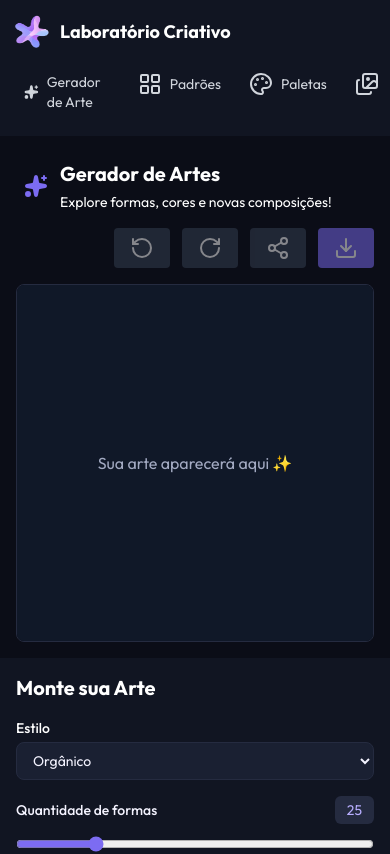
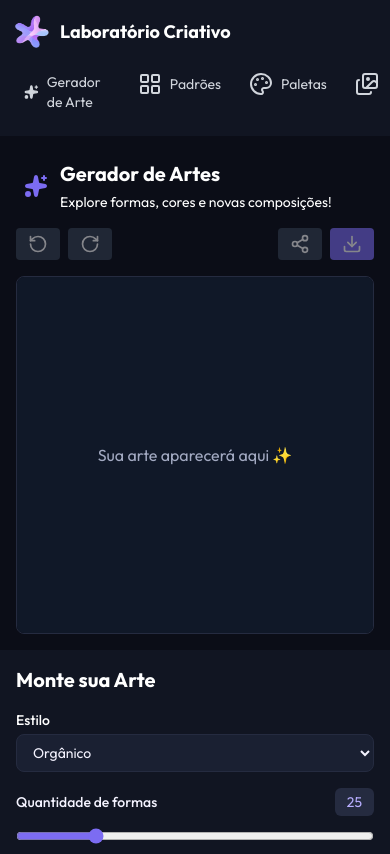
Before and after one commit to carolinneVictoria/creative-lab, a React (Vite) app: page / in a window 390 px wide. Shown: the top 854 px of the page. Built offline with nearby package versions, Linux system fonts and the light colour scheme.

Commit message:
feat: improve button styling and layout for better mobile usability in Principal component

```diff
--- a/src/components/Principal.tsx
+++ b/src/components/Principal.tsx
@@ -151,38 +151,39 @@ export function Principal({ art, canUndo, canRedo, onUndo, onRedo }: PrincipalPr
       </header>
 
       <div className="mb-4 flex shrink-0 justify-end">
-        <div ref={actionsRef} className="flex items-center gap-3 lg:mb-4 lg:gap-4">
+        {/* Celular: desfazer/refazer à esquerda e compartilhar/baixar à direita */}
+        <div ref={actionsRef} className="flex w-full items-center gap-2 lg:mb-4 lg:w-auto lg:gap-4">
           <button
             type="button"
             onClick={onUndo}
             disabled={!canUndo}
-            className="rounded bg-gray-700 px-4 py-2 font-bold text-white hover:bg-gray-600 disabled:cursor-not-allowed disabled:opacity-50"
+            className="rounded bg-gray-700 px-3 py-1.5 font-bold lg:px-4 lg:py-2 text-white hover:bg-gray-600 disabled:cursor-not-allowed disabled:opacity-50"
             aria-label="Desfazer"
           >
-            <RotateCcw />
+            <RotateCcw className="h-5 w-5 lg:h-6 lg:w-6" />
           </button>
 
           <button
             type="button"
             onClick={onRedo}
             disabled={!canRedo}
-            className="rounded bg-gray-700 px-4 py-2 font-bold text-white hover:bg-gray-600 disabled:cursor-not-allowed disabled:opacity-50"
+            className="rounded bg-gray-700 px-3 py-1.5 font-bold lg:px-4 lg:py-2 text-white hover:bg-gray-600 disabled:cursor-not-allowed disabled:opacity-50"
             aria-label="Refazer"
           >
-            <RotateCw />
+            <RotateCw className="h-5 w-5 lg:h-6 lg:w-6" />
           </button>
 
-          <div className="relative">
+          <div className="relative ml-auto lg:ml-0">
             <button
               type="button"
               onClick={() => toggleMenu("share")}
               disabled={!art}
-              className="rounded bg-gray-700 px-4 py-2 font-bold text-white hover:bg-gray-600 disabled:cursor-not-allowed disabled:opacity-50"
+              className="rounded bg-gray-700 px-3 py-1.5 font-bold lg:px-4 lg:py-2 text-white hover:bg-gray-600 disabled:cursor-not-allowed disabled:opacity-50"
               aria-label="Compartilhar"
               aria-haspopup="menu"
               aria-expanded={openMenu === "share"}
             >
-              <Share2 />
+              <Share2 className="h-5 w-5 lg:h-6 lg:w-6" />
             </button>
 
             {openMenu === "share" && (
@@ -218,12 +219,12 @@ export function Principal({ art, canUndo, canRedo, onUndo, onRedo }: PrincipalPr
               type="button"
               onClick={() => toggleMenu("download")}
               disabled={!art}
-              className="rounded bg-[#7C6CF2] px-4 py-2 font-bold text-white hover:bg-[#9588FF] disabled:cursor-not-allowed disabled:opacity-50"
+              className="rounded bg-[#7C6CF2] px-3 py-1.5 font-bold lg:px-4 lg:py-2 text-white hover:bg-[#9588FF] disabled:cursor-not-allowed disabled:opacity-50"
               aria-label="Baixar arte"
               aria-haspopup="menu"
               aria-expanded={openMenu === "download"}
             >
-              <Download />
+              <Download className="h-5 w-5 lg:h-6 lg:w-6" />
             </button>
 
             {openMenu === "download" && (
```
